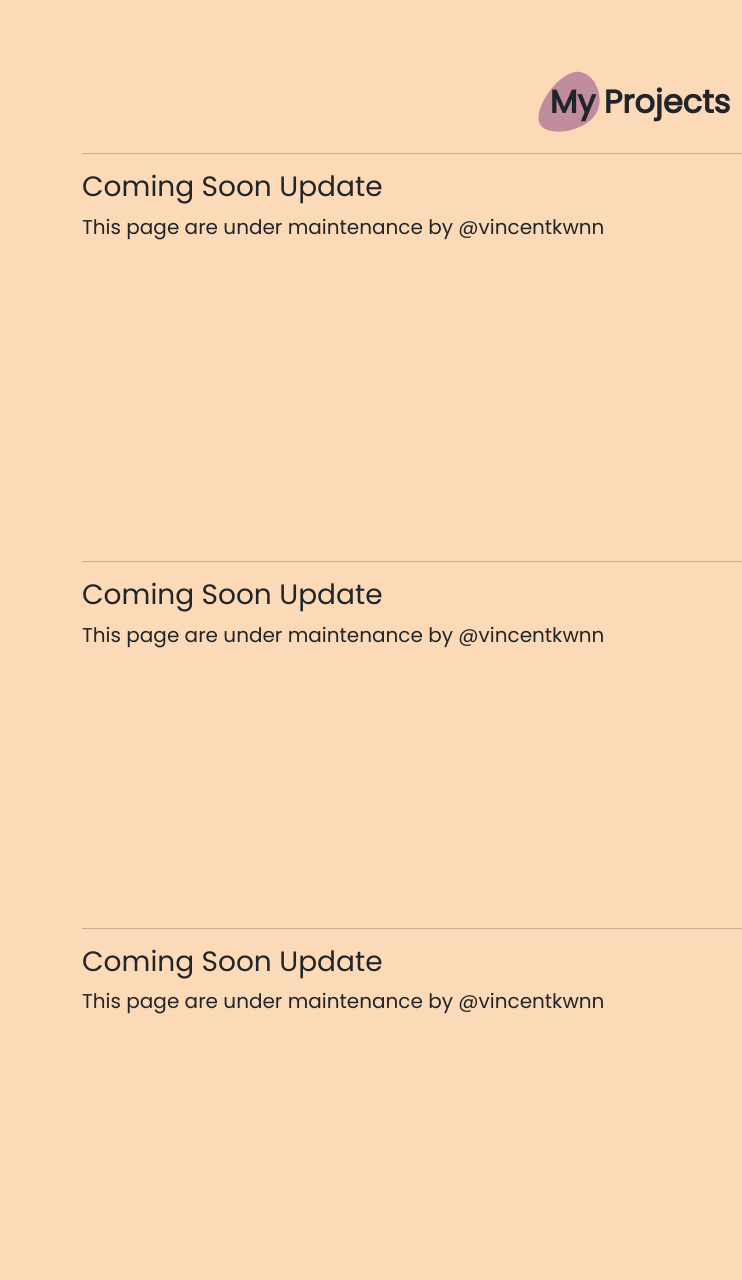
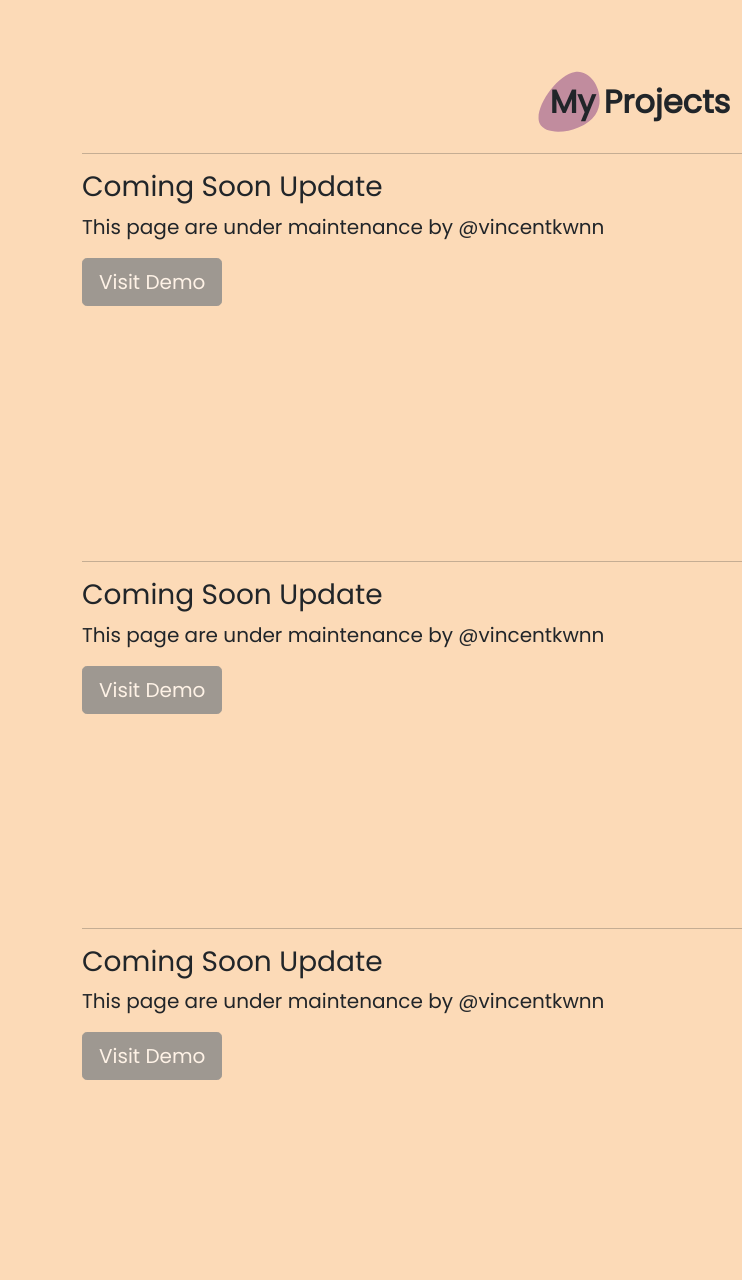
Before and after one commit to vincentkwnn/vincentkwnn.github.io, a plain HTML site: page index.html in a window 1280 px wide. Shown: the part 2031-3311 px from the top of the page, 0-742 px from the left. Drawn offline with nearby package versions, Linux system fonts and the light colour scheme.

Commit message:
menambah fitur visit links

```diff
--- a/index.html
+++ b/index.html
@@ -129,6 +129,7 @@
           <h3 class="featurette-heading">Coming Soon Update
           </h3>
           <p class="lead">This page are under maintenance by @vincentkwnn</p>
+          <a href="#" class="btn btn-secondary btn-lg disabled" tabindex="-1" role="button" aria-disabled="true">Visit Demo</a>
         </div>
         <div class="col-md-5">
           <img src="img/project/1.jpg" alt="Website Restaurant" width="500">
@@ -140,6 +141,7 @@
           <h3 class="featurette-heading">Coming Soon Update
           </h3>
           <p class="lead">This page are under maintenance by @vincentkwnn</p>
+          <a href="#" class="btn btn-secondary btn-lg disabled" tabindex="-1" role="button" aria-disabled="true">Visit Demo</a>
         </div>
         <div class="col-md-5 order-md-1">
           <img src="img/project/2.jpg" alt="Website Restaurant" width="500">
@@ -151,6 +153,7 @@
           <h3 class="featurette-heading">Coming Soon Update
           </h3>
           <p class="lead">This page are under maintenance by @vincentkwnn</p>
+          <a href="#" class="btn btn-secondary btn-lg disabled" tabindex="-1" role="button" aria-disabled="true">Visit Demo</a>
         </div>
         <div class="col-md-5">
           <img src="img/project/3.jpg" alt="Website Restaurant" width="500">
```
